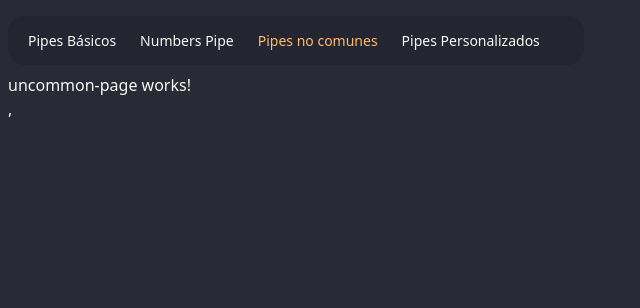
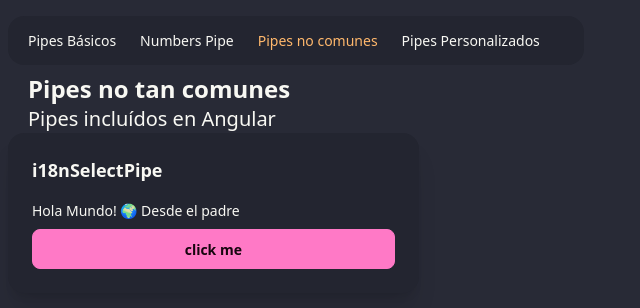
Before and after one commit to Ivanlopez-dev/pipes-app, an Angular app: page /uncommon in a window 1280 px wide. Shown: the top 308 px of the page, without its empty margins (0-640 px from the left). Built offline with nearby package versions, Linux system fonts and the light colour scheme.

Commit message:
add: ✨ content projection (ng-content)

```diff
--- /dev/null
+++ b/src/app/components/card/card.component.html
@@ -0,0 +1,7 @@
+<div class="card bg-base-200 shadow-xl">
+  <div class="card-body">
+    <h2 class="card-title mb-2">{{ title() }}</h2>
+
+    <ng-content></ng-content>
+  </div>
+</div>
--- /dev/null
+++ b/src/app/components/card/card.component.ts
@@ -0,0 +1,11 @@
+import { Component, input } from '@angular/core';
+
+@Component({
+  selector: 'app-card',
+  imports: [],
+  templateUrl: './card.component.html',
+})
+export class CardComponent {
+
+  title = input.required();
+}
--- a/src/app/pages/uncommon-page/uncommon-page.component.html
+++ b/src/app/pages/uncommon-page/uncommon-page.component.html
@@ -1 +1,12 @@
-<p>uncommon-page works!</p>,
+<section class="mx-5">
+  <h1 class="text-2xl font-bold">Pipes no tan comunes</h1>
+  <h3 class="text-xl font-thin">Pipes incluídos en Angular</h3>
+</section>
+
+<div class="grid grid-cols-1 md:grid-cols-2 xl:grid-cols-3 gap-4">
+  <app-card title="i18nSelectPipe">
+    <p>Hola Mundo! 🌍 Desde el padre</p>
+
+    <button class="btn btn-primary">click me</button>
+  </app-card>
+</div>
--- a/src/app/pages/uncommon-page/uncommon-page.component.ts
+++ b/src/app/pages/uncommon-page/uncommon-page.component.ts
@@ -1,8 +1,9 @@
 import { Component } from '@angular/core';
+import { CardComponent } from "../../components/card/card.component";
 
 @Component({
   selector: 'app-uncommon-page',
-  imports: [],
+  imports: [CardComponent],
   templateUrl: './uncommon-page.component.html',
 })
 export default class UncommonPageComponent { }
```
